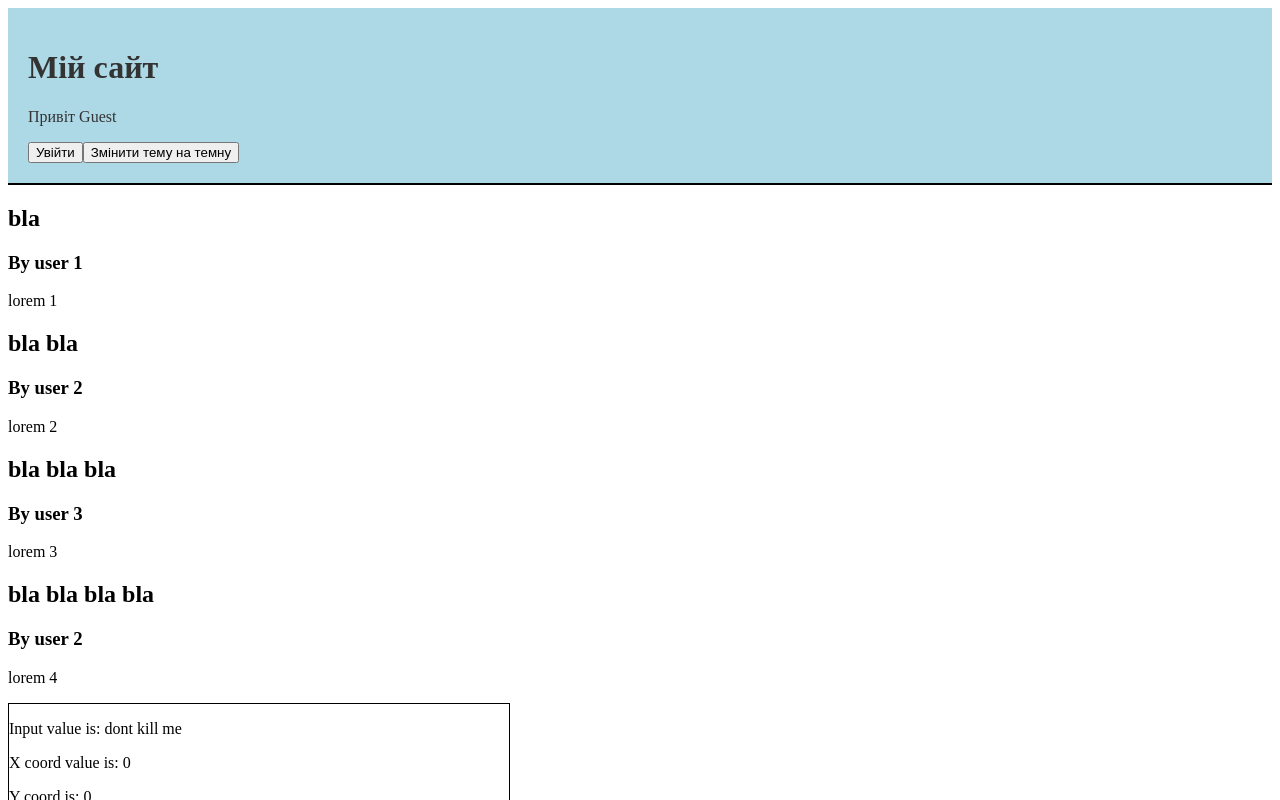
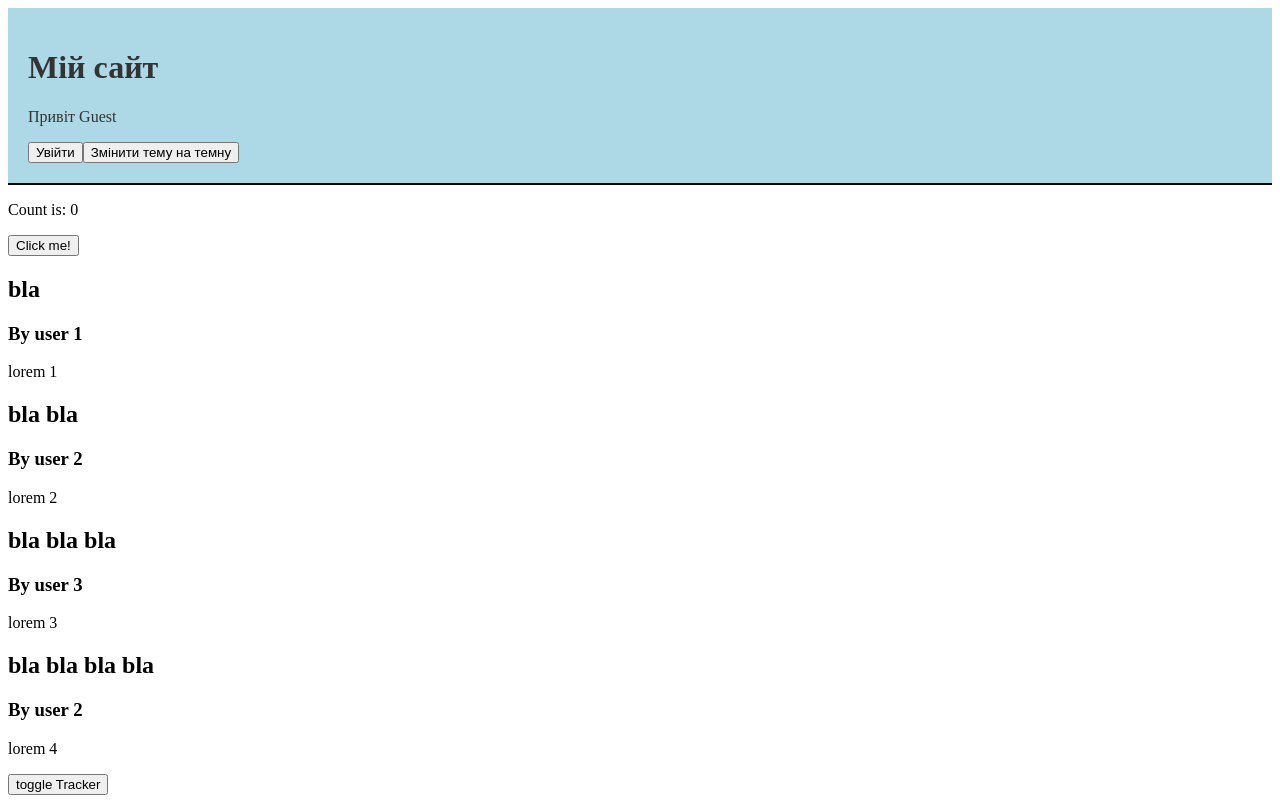
Before and after one commit to Illia-11/react-lessons2, a React (Vite) app: page / in a window 1280 px wide. Shown: the top 800 px of the page. Built offline with nearby package versions, Linux system fonts and the light colour scheme.

Commit message:
Add callback setState usage examples

```diff
--- a/src/App.jsx
+++ b/src/App.jsx
@@ -1,23 +1,24 @@
-import React from 'react';
-import { UserContext, ThemeContext } from './context';
-import Header from './components/Header';
-import CONSTANTS from './configs';
-import MouseTracker from './components/MouseTracker';
-import FormMouseTracker from './components/FormMouseTracker';
-import MessagesLoader from './components/MessagesLoader';
+import React from "react";
+import { UserContext, ThemeContext } from "./context";
+import Header from "./components/Header";
+import CONSTANTS from "./configs";
+import MouseTracker from "./components/MouseTracker";
+import FormMouseTracker from "./components/FormMouseTracker";
+import MessagesLoader from "./components/MessagesLoader";
 
 class App extends React.Component {
   state = {
     user: {
       id: 0,
-      firstName: 'Petro',
-      lastName: 'Userenko',
+      firstName: "Petro",
+      lastName: "Userenko",
       isMale: true,
-      email: 'testuser@gmail.com',
+      email: "testuser@gmail.com",
       age: 12,
     },
     theme: CONSTANTS.THEMES.LIGHT_THEME,
     isTrackerShown: true,
+    counter: 0,
   };
 
   handleLogout = () => {
@@ -30,10 +31,10 @@
     this.setState({
       user: {
         id: 0,
-        firstName: 'User',
-        lastName: 'Userenko',
+        firstName: "User",
+        lastName: "Userenko",
         isMale: true,
-        email: 'testuser@gmail.com',
+        email: "testuser@gmail.com",
         age: 12,
       },
     });
@@ -48,18 +49,66 @@
   toggleTracker = () => {
     this.setState({
       isTrackerShown: !this.state.isTrackerShown,
-    })
-  }
+    });
+  };
+
+  handleClicker = () => {
+    // this.setState({
+    //   counter: this.state.counter + 2,
+    // });
+
+    console.log(this.state.counter); // 0
+
+    // this.setState({
+    //   counter: this.state.counter + 1, // 0 + 1
+    // });
+
+    // коллюек режим setState
+    this.setState((state, props) => {
+      // state та props коллбеці гарантовано з найсвіжішими даними
+
+      console.log(state.counter); // 0
+
+      // повертаємо з коллбеку об'єкт стану який треба докинути
+      return {
+        counter: state.counter + 1, // 0+ 1
+      };
+
+      // console.log(this.state.counter); // 0
+
+      // this.setState({
+      //   counter: this.state.counter + 1, // 0 + 1
+      // });
+    });
+
+    this.setState((state) => {
+      console.log(state.counter);
+
+      return {
+        counter: state.counter + 1,
+      };
+    });
+
+    // console.log(this.state.counter); // 0
+
+    // this.setState({
+    //   counter: this.state.counter + 1, // 0 + 1
+    // });
+
+    // console.log(this.state.counter); // 0
+  };
 
   render() {
-    const { user, theme, isTrackerShown } = this.state;
+    const { user, theme, isTrackerShown, counter } = this.state;
 
     return (
       <UserContext.Provider value={user}>
         <ThemeContext.Provider value={[theme, this.switchTheme]}>
           <Header />
+          <p>Count is: {counter}</p>
+          <button onClick={this.handleClicker}>Click me!</button>
           <MessagesLoader />
-          {isTrackerShown && <FormMouseTracker />}
+          {/* {isTrackerShown && <FormMouseTracker />} */}
           <button onClick={this.toggleTracker}>toggle Tracker</button>
         </ThemeContext.Provider>
       </UserContext.Provider>
--- a/src/components/FormMouseTracker/index.jsx
+++ b/src/components/FormMouseTracker/index.jsx
@@ -30,6 +30,12 @@
 
   const handleInputChange = ({ target: { value } }) => {
     setInputText(value);
+
+    // setInputText((inputTextValue) => {
+    //   console.log(inputTextValue)
+
+    //   return value;
+    // });
   };
 
   function handleChangeCoords({ clientX, clientY }) {
```
